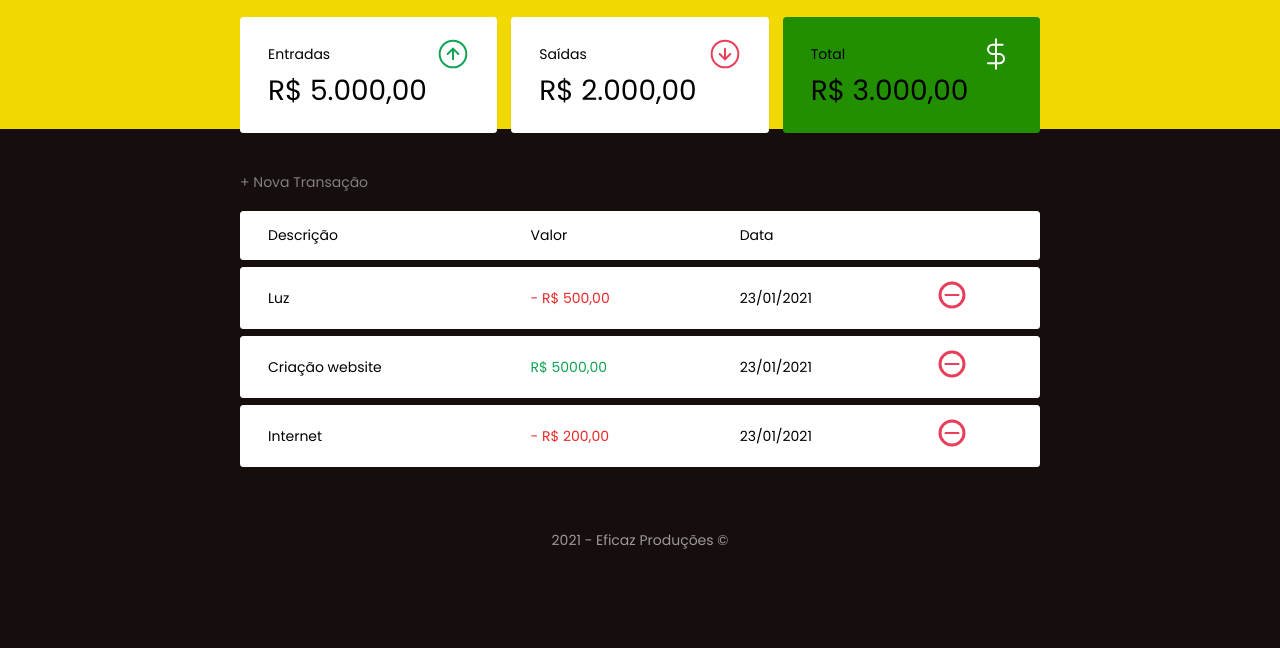
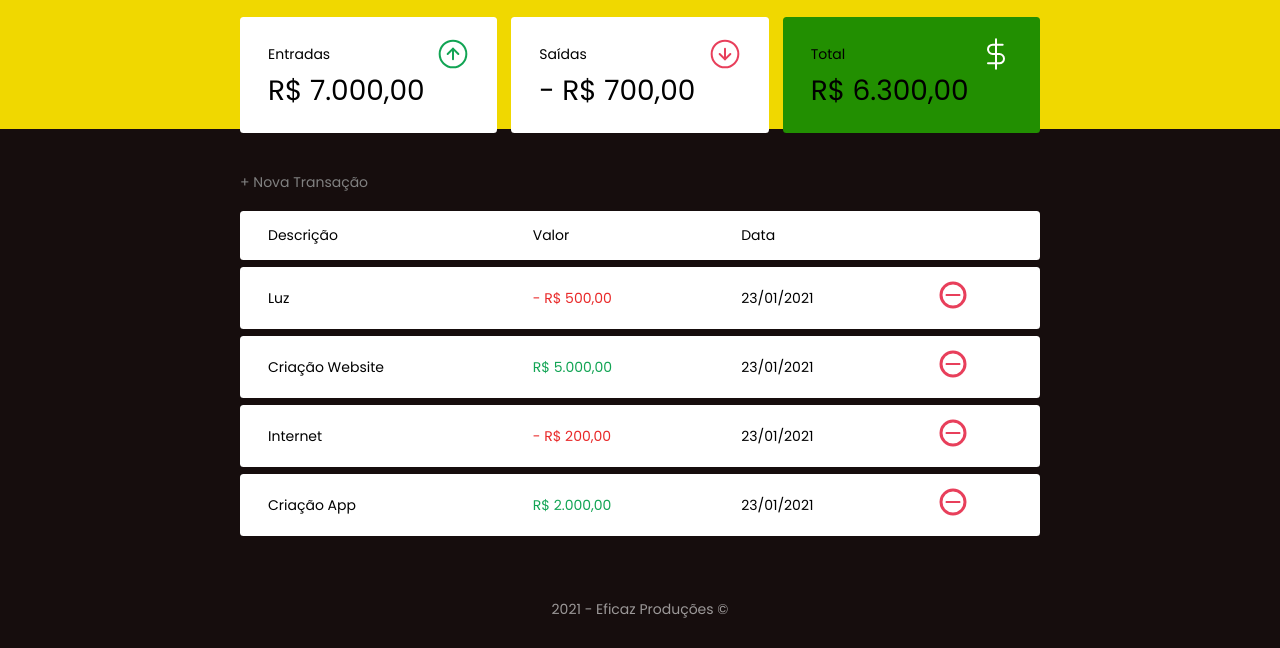
Before and after one commit to PedroAugustoACT/Organizador_Financas, a plain HTML site: page Organizador_Financas/index.html in a window 1280 px wide. Shown: the part 255-903 px from the top of the page. Before the commit the page ends 834 px from the top, so only its background shows below. Drawn offline with Linux system fonts and the light colour scheme.

Commit message:
Evolução

```diff
--- a/Organizador_Financas/index.html
+++ b/Organizador_Financas/index.html
@@ -28,7 +28,7 @@
                     <spam>Entradas</spam>
                     <img src='./assets/income.svg' alt='Entradas'>
                 </h3>
-                <p>R$ 5.000,00</p>
+                <p id="incomeDisplay">R$ 5.000,00</p>
             </div>
 
             <div class="card">
@@ -36,15 +36,16 @@
                     <spam>Saídas</spam>
                     <img src='./assets/expense.svg' alt="Saídas">
                 </h3>
-                <p>R$ 2.000,00</p>
+                <p id="expenseDisplay">R$ 2.000,00</p>
             </div>
 
-            <div class="card total">
+            <div class="card total"
+                 id="cardTotal">
                 <h3>
                     <spam>Total</spam>
                     <img src="./assets/total.svg" alt="Total">
                 </h3>
-                <p>R$ 3.000,00</p>
+                <p id="totalDisplay">R$ 3.000,00</p>
             </div>
 
         </section>
@@ -65,30 +66,6 @@
                     </tr>
                 </thead>
                 <tbody>
-                    <tr>
-                        <td class='description'>Luz</td>
-                        <td class='expense'>- R$ 500,00</td>
-                        <td class='date'>23/01/2021</td>
-                        <td>
-                            <img src="./assets/minus.svg" alt="Remover Transação">
-                        </td>
-                    </tr>
-                    <tr>
-                        <td class='description'>Criação website</td>
-                        <td class='income'>R$ 5000,00</td>
-                        <td class='date'>23/01/2021</td>
-                        <td>
-                            <img src="./assets/minus.svg" alt="Remover Transação">
-                        </td>
-                    </tr>
-                    <tr>
-                        <td class='description'>Internet</td>
-                        <td class='expense'>- R$ 200,00</td>
-                        <td class='date'>23/01/2021</td>
-                        <td>
-                            <img src="./assets/minus.svg" alt="Remover Transação">
-                        </td>
-                    </tr>
                 </tbody>
             </table>
         </section>
--- a/Organizador_Financas/script.js
+++ b/Organizador_Financas/script.js
@@ -1,6 +1,7 @@
 
 const Modal = {
-    open(){
+    open()
+    {
         // Abrir modal
         // Adicionar a class active ao modal
         document
@@ -9,7 +10,8 @@ const Modal = {
             .add('active')
 
     },
-    close(){
+    close()
+    {
         // fechar o modal
         // remover a class active do modal
         document
@@ -18,3 +20,127 @@ const Modal = {
             .remove('active')
     }
 }
+
+let transactions = [
+    {
+        id: 1,
+        description: 'Luz',
+        amount: -50000,
+        date:'23/01/2021'
+    },
+    {
+        id: 2,
+        description: 'Criação Website',
+        amount: 500000,
+        date:'23/01/2021'
+    },
+    {
+        id: 3,
+        description: 'Internet',
+        amount: -20000,
+        date:'23/01/2021'
+    },
+    {
+        id: 4,
+        description: 'Criação App',
+        amount: 200000,
+        date:'23/01/2021'
+    }
+]
+const Transaction = {
+    incomes()
+    {
+        let income = 0
+        transactions.forEach(transaction => {
+            if(transaction.amount > 0)
+            {
+                income += transaction.amount
+            }
+        })
+        return income;
+    },
+    expenses()
+    {
+        let expense = 0
+        transactions.forEach(transaction => {
+            if(transaction.amount < 0)
+            {
+                expense += transaction.amount
+            }
+        })
+        return expense;
+    },
+    total()
+    {   let total = Transaction.incomes() + Transaction.expenses()
+        if (total < 0)
+        {
+            document
+                .getElementById('cardTotal').style.background = 'red';
+        }
+        return total
+    }
+}
+
+const DOM =
+{
+    transactionsContainer: document.querySelector('#data-table tbody'),
+    addTransaction(transaction, index)
+    {
+        console.log(transaction)
+        let tr = document.createElement('tr')
+        tr.innerHTML =  DOM.innerHTMLTransaction(transaction)
+
+        DOM.transactionsContainer.appendChild(tr)
+
+    },
+    innerHTMLTransaction(transaction)
+    {
+        const CSSclass = transaction.amount > 0 ? "income" : "expense"
+
+        const amount =  Utils.formatCurrency(transaction.amount)
+        let html = `
+                <td class='description'>${transaction.description}</td>
+                <td class="${CSSclass}">${amount}</td>
+                <td class='date'>${transaction.date}</td>
+                <td>
+                    <img src="./assets/minus.svg" alt="Remover Transação">
+                </td>
+                    `
+                return html
+    },
+    updateBalance()
+    {
+        document
+            .getElementById('incomeDisplay')
+            .innerHTML = Utils.formatCurrency(Transaction.incomes())
+        document
+            .getElementById('expenseDisplay')
+            .innerHTML = Utils.formatCurrency(Transaction.expenses())
+        document
+            .getElementById('totalDisplay')
+            .innerHTML = Utils.formatCurrency(Transaction.total())
+    }
+}
+
+const Utils = {
+    formatCurrency(value){
+        const signal = Number(value) < 0 ? "- " : ""
+
+        value = String(value).replace(/\D/g, "")
+
+        value = Number(value) / 100
+
+        value = value.toLocaleString("pt-BR", {
+            style: "currency",
+            currency: "BRL"
+        })
+
+        return signal + value
+    }
+}
+
+transactions.forEach(function(transaction) {
+    DOM.addTransaction(transaction)
+})
+
+DOM.updateBalance()
```
